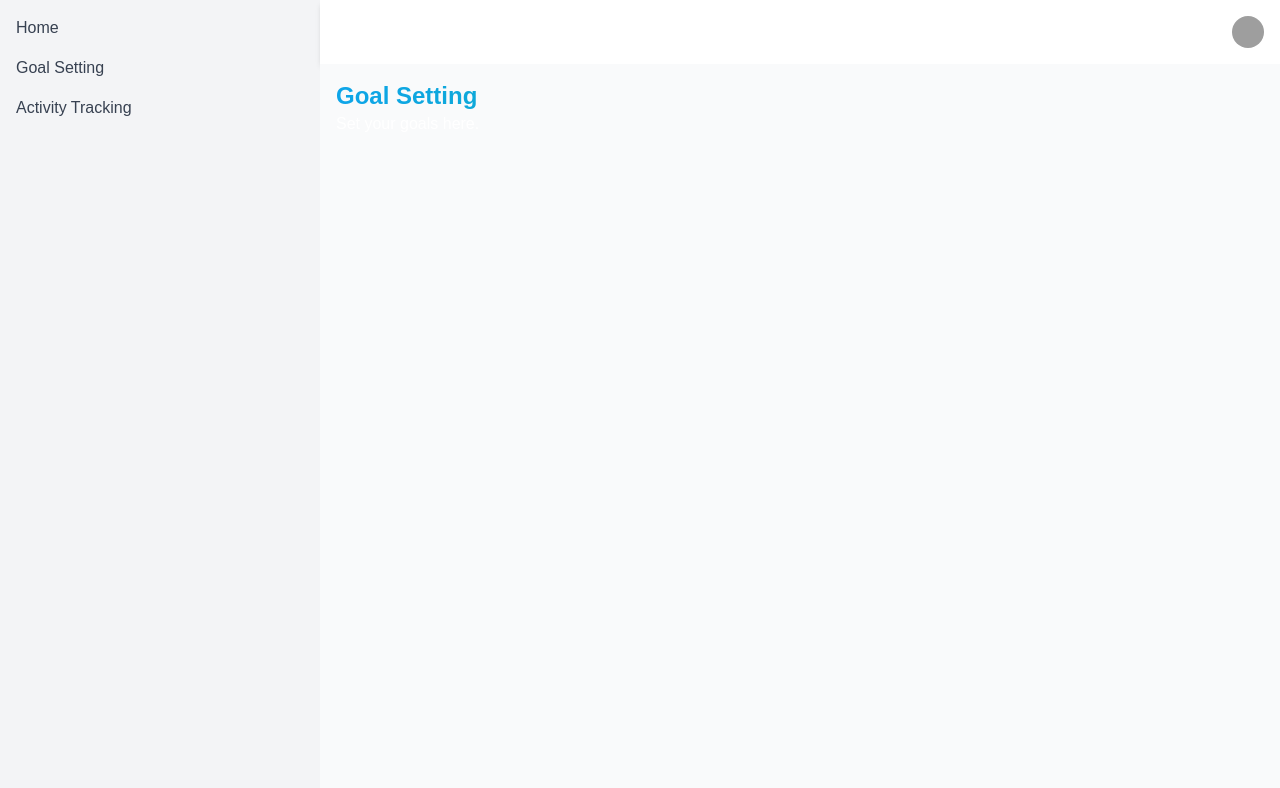
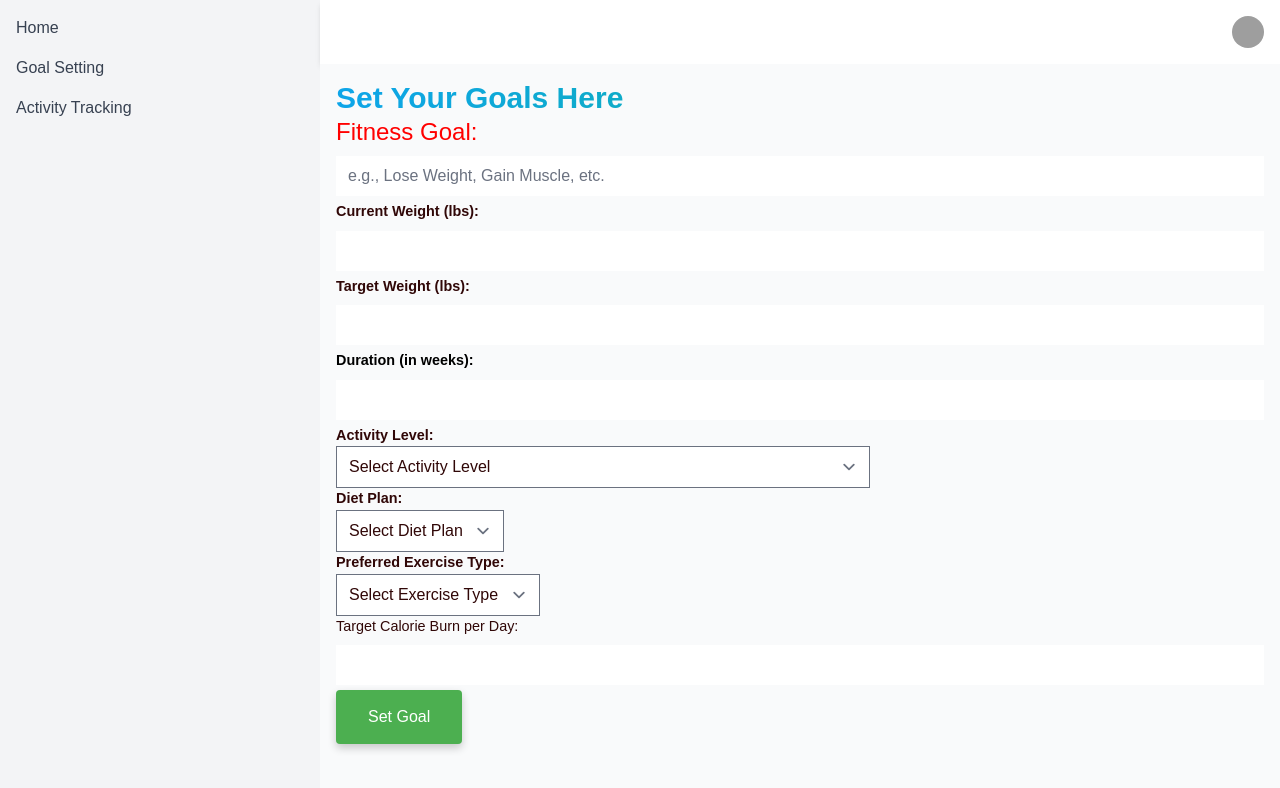
Before and after one commit to Ashish-driod/FSAD-Group1, a React (Create React App) app in the folder front-end/: page /dashboard/goal-setting in a window 1280 px wide. Shown: the top 788 px of the page. Built offline with nearby package versions, Linux system fonts and the light colour scheme; no server answers; sample sign-in values are in the browser's storage; grey boxes are pictures that could not be loaded.

Commit message:
Goal Setting page design changes

```diff
--- a/front-end/src/App.css
+++ b/front-end/src/App.css
@@ -47,7 +47,7 @@
 body {
 	font-family: sans-serif;
 	background-color: #0f172a;
-	color: white;
+	color: rgb(48, 7, 7);
 }
 
 h1 {
@@ -328,3 +328,22 @@ footer ul li:last-child {
 .centered-word {
   font-size: 24px;
 }
+
+.button {
+	background-color: #4CAF50;
+	border: none;
+	color: white;
+	padding: 15px 32px;
+	text-align: center;
+	text-decoration: none;
+	display: inline-block;
+	font-size: 16px;
+	border-radius: 4px;
+	cursor: pointer;
+	box-shadow: 0 4px 8px 0 rgba(0, 0, 0, 0.2);
+	transition: 0.3s;
+  }
+
+  .button:hover {
+	background-color: #45a049;
+  }
--- a/front-end/src/components/goal-setting/GoalSetting.js
+++ b/front-end/src/components/goal-setting/GoalSetting.js
@@ -1,10 +1,139 @@
-import React from 'react';
+import React, { useState } from 'react';
+import 'App.css';
 
-const GoalSetting = () => (
+function GoalSetting() {
+  // State to manage the form inputs
+  const [goal, setGoal] = useState('');
+  const [targetWeight, setTargetWeight] = useState('');
+  const [duration, setDuration] = useState('');
+  const [activityLevel, setActivityLevel] = useState('');
+  const [dietPlan, setDietPlan] = useState('');
+  const [currentWeight, setCurrentWeight] = useState('');
+  const [exerciseType, setExerciseType] = useState('');
+  const [calorieBurn, setCalorieBurn] = useState('');
+
+
+  // Function to handle form submission
+  const handleSubmit = (e) => {
+    e.preventDefault();
+    // You can implement further logic here, like sending the goal data to a server
+    console.log("Goal:", goal, "Current Weight:", currentWeight, "Target Weight:", targetWeight, "Duration:", duration, "Activity Level:", activityLevel, "Diet Plan:", dietPlan, "Exercise Type:", exerciseType, "Calorie Burn:", calorieBurn);
+  };
+
+  return (
     <div>
-        <h1 className="text-2xl font-bold">Goal Setting</h1>
-        <p>Set your goals here.</p>
+      <h1 className="text-3xl font-bold background-image align-items: center">Set Your Goals Here</h1>
+      <form onSubmit={handleSubmit}>
+        <div>
+          <label htmlFor="goal" style={{ color: 'red' }} className='text-2xl'>Fitness Goal:</label>
+          <input
+            type="text"
+            id="goal"
+            style={{ color: 'black' }}
+            value={goal}
+            onChange={(e) => setGoal(e.target.value)}
+            placeholder="e.g., Lose Weight, Gain Muscle, etc."
+            required
+          />
+        </div>
+        <div>
+          <label className="font-bold" htmlFor="currentWeight">Current Weight (lbs):</label>
+          <input
+            type="number"
+            id="currentWeight"
+            value={currentWeight}
+            onChange={(e) => setCurrentWeight(e.target.value)}
+            required
+          />
+        </div>
+        <div>
+          <label className="font-bold" htmlFor="targetWeight">Target Weight (lbs):</label>
+          <input
+            type="number"
+            id="targetWeight"
+            style={{ color: 'black' }}
+            value={targetWeight}
+            onChange={(e) => setTargetWeight(e.target.value)}
+            required
+          />
+        </div>
+        <div>
+          <label className="font-bold" htmlFor="duration" style={{ color: 'black' }}>Duration (in weeks):</label>
+          <input
+            type="number"
+            id="duration"
+            value={duration}
+            style={{ color: 'black' }}
+            onChange={(e) => setDuration(e.target.value)}
+            required
+          />
+        </div>
+        <div>
+          <label className="font-bold" htmlFor="activityLevel">Activity Level:</label>
+          <select
+            id="activityLevel"
+            value={activityLevel}
+            onChange={(e) => setActivityLevel(e.target.value)}
+            required
+          >
+            <option value="">Select Activity Level</option>
+            <option value="sedentary">Sedentary (little to no exercise)</option>
+            <option value="lightlyActive">Lightly Active (light exercise/sports 1-3 days/week)</option>
+            <option value="moderatelyActive">Moderately Active (moderate exercise/sports 3-5 days/week)</option>
+            <option value="veryActive">Very Active (hard exercise/sports 6-7 days a week)</option>
+            <option value="extraActive">Extra Active (very hard exercise/sports & physical job or 2x training)</option>
+          </select>
+        </div>
+        <break></break>
+        <div>
+          <label className="font-bold" htmlFor="dietPlan">Diet Plan:</label>
+          <select
+            id="dietPlan"
+            value={dietPlan}
+            onChange={(e) => setDietPlan(e.target.value)}
+            required
+          >
+            <option value="">Select Diet Plan</option>
+            <option value="lowCarb">Low Carb</option>
+            <option value="keto">Keto</option>
+            <option value="paleo">Paleo</option>
+            <option value="vegan">Vegan</option>
+            <option value="vegetarian">Vegetarian</option>
+            <option value="flexitarian">Flexitarian</option>
+          </select>
+        </div>
+        <div>
+          <label className="font-bold" htmlFor="exerciseType">Preferred Exercise Type:</label>
+          <select
+            id="exerciseType"
+            value={exerciseType}
+            onChange={(e) => setExerciseType(e.target.value)}
+            required
+          >
+            <option value="">Select Exercise Type</option>
+            <option value="cardio">Cardio</option>
+            <option value="weightlifting">Weightlifting</option>
+            <option value="yoga">Yoga</option>
+            <option value="pilates">Pilates</option>
+            <option value="hiit">HIIT</option>
+            <option value="crossfit">CrossFit</option>
+          </select>
+        </div>
+        <div>
+          <label htmlFor="calorieBurn">Target Calorie Burn per Day:</label>
+          <input
+            type="number"
+            id="calorieBurn"
+            value={calorieBurn}
+            style={{ color: 'black' }}
+            onChange={(e) => setCalorieBurn(e.target.value)}
+            required
+          />
+        </div>
+        <button className="button" type="submit">Set Goal</button>
+      </form>
     </div>
-);
+  );
+}
 
 export default GoalSetting;
```
